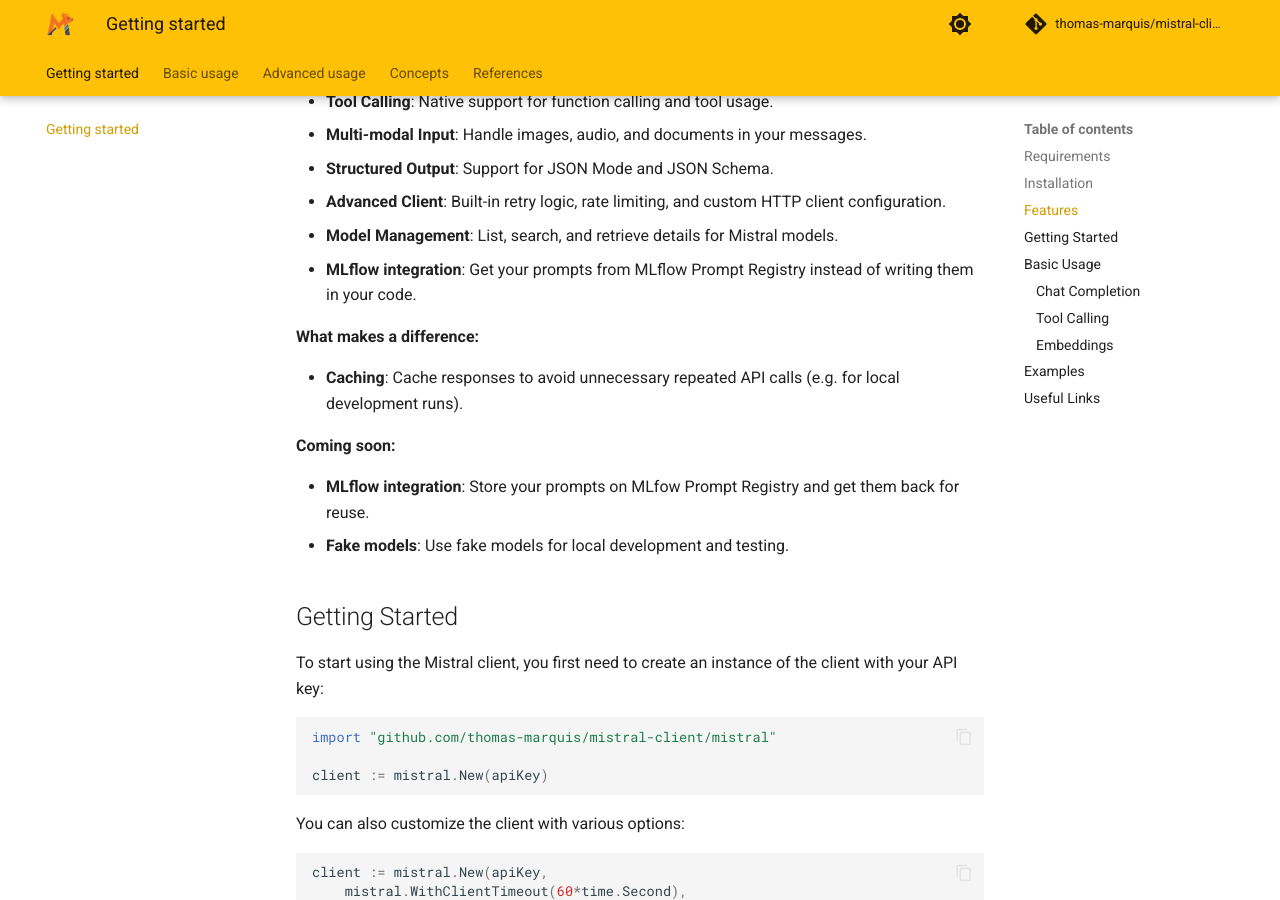
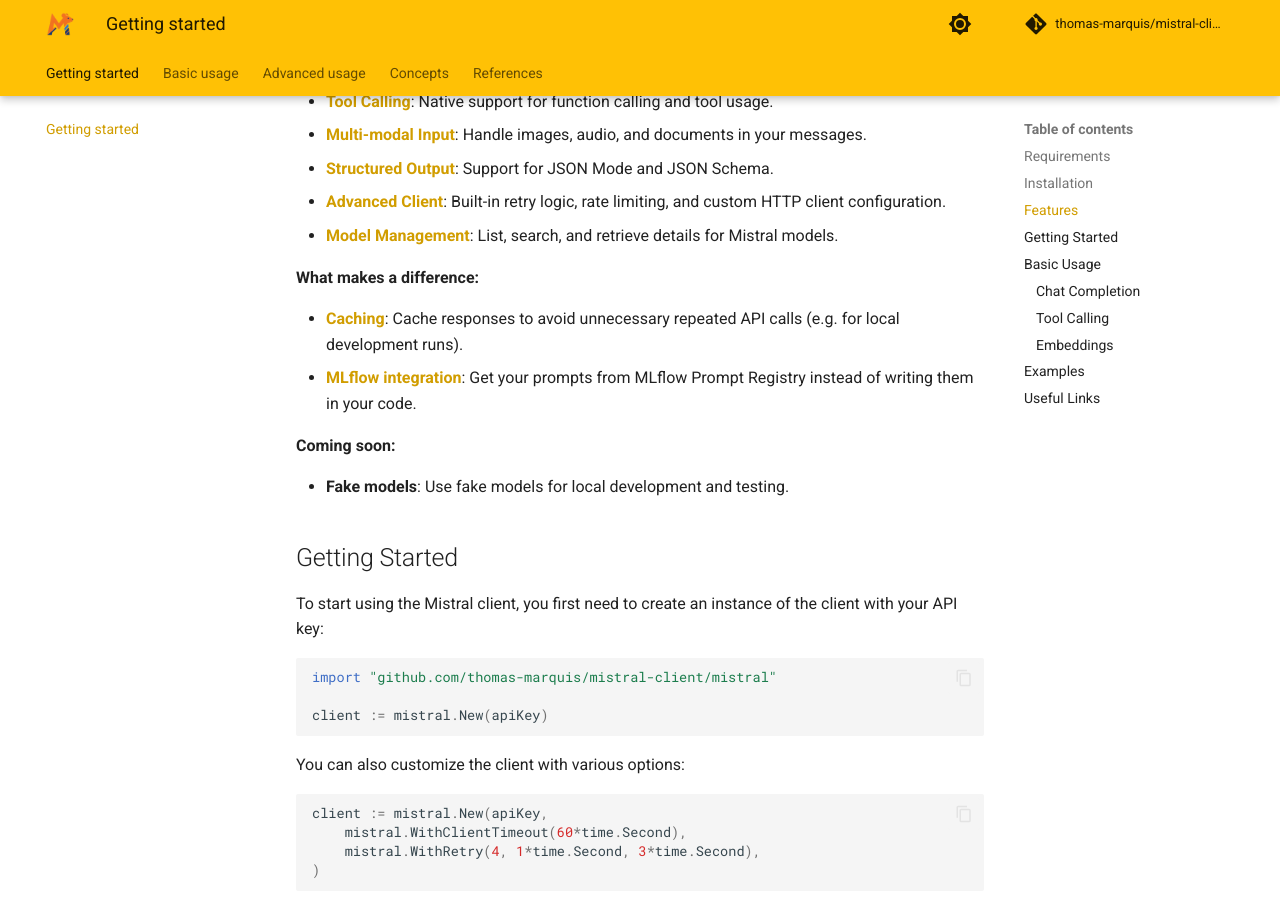
Before and after one commit to thomas-marquis/mistral-client, an MkDocs documentation site: the page built from docs/index.md, in a window 1280 px wide and 900 px high, scrolled down 881 px. Built offline with MkDocs 1.6.1 and Material for MkDocs 9.7.7, drawn with Linux system fonts in a browser that asks for light colours; plug-ins that fetch from the network failed and are left out; comment, search, counter and statistics services are not loaded.

Commit message:
fix(doc): fews litttle fixes... (#33)

```diff
--- a/docs/index.md
+++ b/docs/index.md
@@ -20,22 +20,21 @@
 
 **Basic features:**
 
-- **Chat Completion**: Synchronous and streaming support.
-- **Embeddings**: Generate text embeddings with various encoding formats and dimensions.
-- **Tool Calling**: Native support for function calling and tool usage.
-- **Multi-modal Input**: Handle images, audio, and documents in your messages.
-- **Structured Output**: Support for JSON Mode and JSON Schema.
-- **Advanced Client**: Built-in retry logic, rate limiting, and custom HTTP client configuration.
-- **Model Management**: List, search, and retrieve details for Mistral models.
-- **MLflow integration**: Get your prompts from MLflow Prompt Registry instead of writing them in your code.
+- [**Chat Completion**](./basic-usage/chat-completion.md): Synchronous and streaming support.
+- [**Embeddings**](./basic-usage/embed.md): Generate text embeddings with various encoding formats and dimensions.
+- [**Tool Calling**](./basic-usage/tool-calling.md): Native support for function calling and tool usage.
+- [**Multi-modal Input**](./advanced-usage/complex-input.md): Handle images, audio, and documents in your messages.
+- [**Structured Output**](./basic-usage/structured.md): Support for JSON Mode and JSON Schema.
+- [**Advanced Client**](./advanced-usage/rate-limiting.md): Built-in retry logic, rate limiting, and custom HTTP client configuration.
+- [**Model Management**](./basic-usage/models.md): List, search, and retrieve details for Mistral models.
 
 **What makes a difference:**
 
-- **Caching**: Cache responses to avoid unnecessary repeated API calls (e.g. for local development runs).
+- [**Caching**](./basic-usage/caching.md): Cache responses to avoid unnecessary repeated API calls (e.g. for local development runs).
+- [**MLflow integration**](./advanced-usage/mlflow.md): Get your prompts from MLflow Prompt Registry instead of writing them in your code.
 
 **Coming soon:**
 
-- **MLflow integration**: Store your prompts on MLfow Prompt Registry and get them back for reuse.
 - **Fake models**: Use fake models for local development and testing.
 
 ## Getting Started
```
Also changed, not shown: docs/advanced-usage/mlflow.md (+4 -2 lines), 1 other file.
